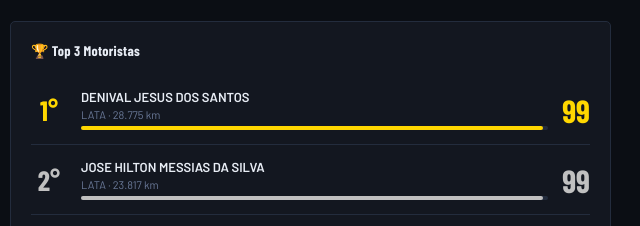
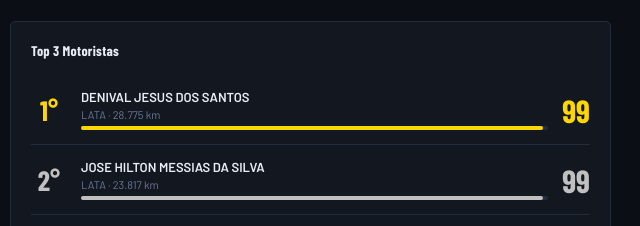
Before and after one commit to lucasml1709/Gobraxavaliacao, a plain HTML site: page index.html in a window 1280 px wide. Shown: the part 254-480 px from the top of the page, 637-1277 px from the left. Drawn offline with nearby package versions, Linux system fonts and the light colour scheme; a web font is replaced by a local one.

Commit message:
remove emoji

```diff
--- a/index.html
+++ b/index.html
@@ -45,7 +45,7 @@
       <div class="chart-wrap"><canvas id="chartDist"></canvas></div>
     </div>
     <div class="chart-card">
-      <div class="chart-title">🏆 Top 3 Motoristas</div>
+      <div class="chart-title"> Top 3 Motoristas</div>
       <div id="top3Container"></div>
     </div>
   </div>
```
